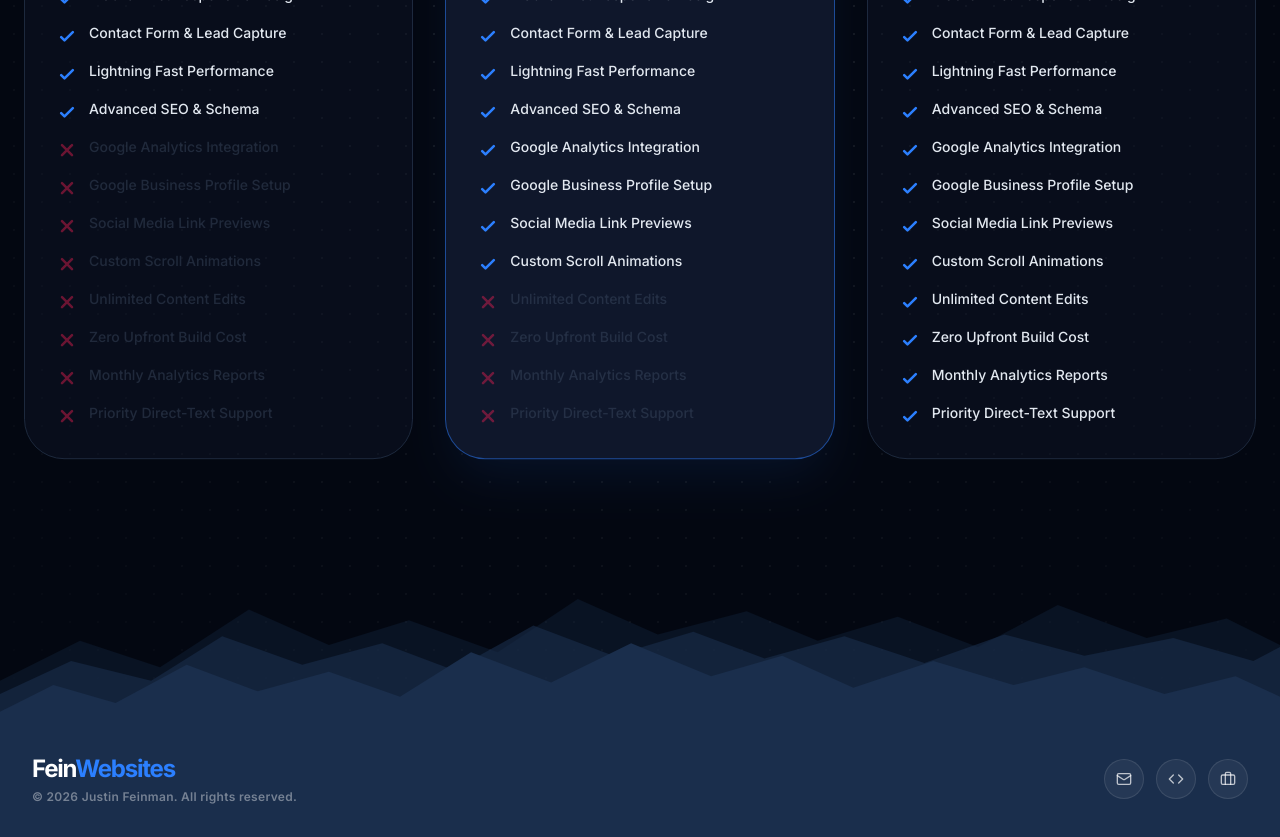
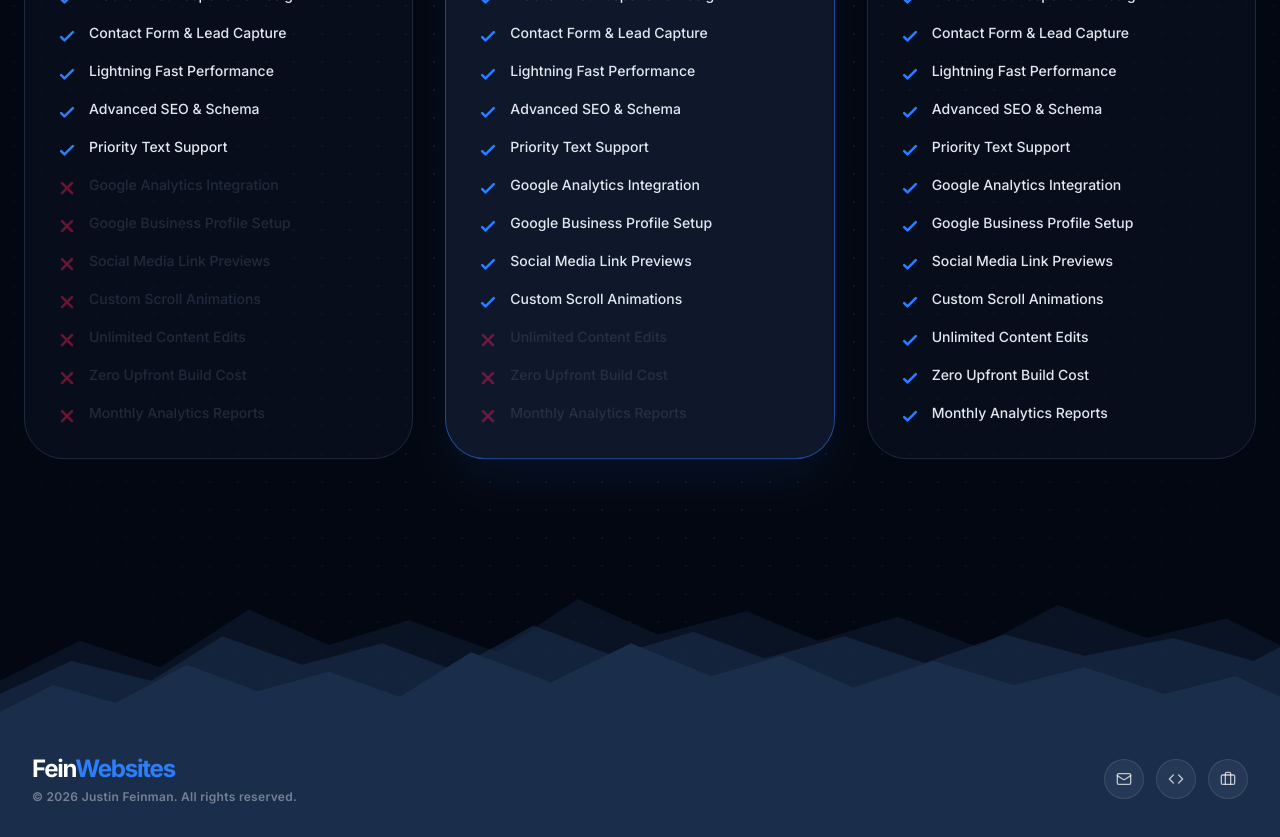
Before and after one commit to justinfei9/FeinWebsites, a React (Vite) app: page /pricing in a window 1280 px wide. Shown: the part 820-1657 px from the top of the page. Built offline with nearby package versions, Linux system fonts and the light colour scheme.

Commit message:
updating text

```diff
--- a/components/Portfolio.tsx
+++ b/components/Portfolio.tsx
@@ -55,7 +55,7 @@ const Portfolio = () => {
 
       <motion.div style={{ y }} className="relative z-10 w-full">
         <div className="max-w-7xl mx-auto px-6 w-full mb-12">
-          <div className="flex flex-col items-center justify-center text-center">
+          <div className="flex flex-col items-center justify-center text-center pt-16 md:pt-0">
             <h2 className="text-4xl md:text-7xl font-black tracking-tighter text-gray-900 dark:text-white">
               Featured Work
             </h2>
--- a/components/Pricing.tsx
+++ b/components/Pricing.tsx
@@ -33,6 +33,7 @@ const Pricing: React.FC = () => {
         "Contact Form & Lead Capture",
         "Lightning Fast Performance",
         "Advanced SEO & Schema",
+        "Priority Text Support",
         "Google Analytics Integration",
         "Google Business Profile Setup",
         "Social Media Link Previews",
@@ -40,7 +41,7 @@ const Pricing: React.FC = () => {
         "Unlimited Content Edits",
         "Zero Upfront Build Cost",
         "Monthly Analytics Reports",
-        "Priority Direct-Text Support"
+
     ];
 
     const plans = [
@@ -56,7 +57,8 @@ const Pricing: React.FC = () => {
                 "Mobile-First Responsive Design",
                 "Contact Form & Lead Capture",
                 "Lightning Fast Performance",
-                "Advanced SEO & Schema"
+                "Advanced SEO & Schema",
+                "Priority Text Support"
             ],
             accent: "bg-white/5 hover:bg-white/10",
             cta: "Get Started"
@@ -77,7 +79,8 @@ const Pricing: React.FC = () => {
                 "Google Analytics Integration",
                 "Google Business Profile Setup",
                 "Social Media Link Previews",
-                "Custom Scroll Animations"
+                "Custom Scroll Animations",
+                "Priority Text Support"
             ],
             isPopular: true,
             accent: "bg-blue-600 hover:bg-blue-500",
@@ -102,7 +105,7 @@ const Pricing: React.FC = () => {
                 "Unlimited Content Edits",
                 "Zero Upfront Build Cost",
                 "Monthly Analytics Reports",
-                "Priority Direct-Text Support"
+                "Priority Text Support"
             ],
             accent: "bg-white/5 text-white hover:bg-white/10",
             cta: "Get Started"
```
